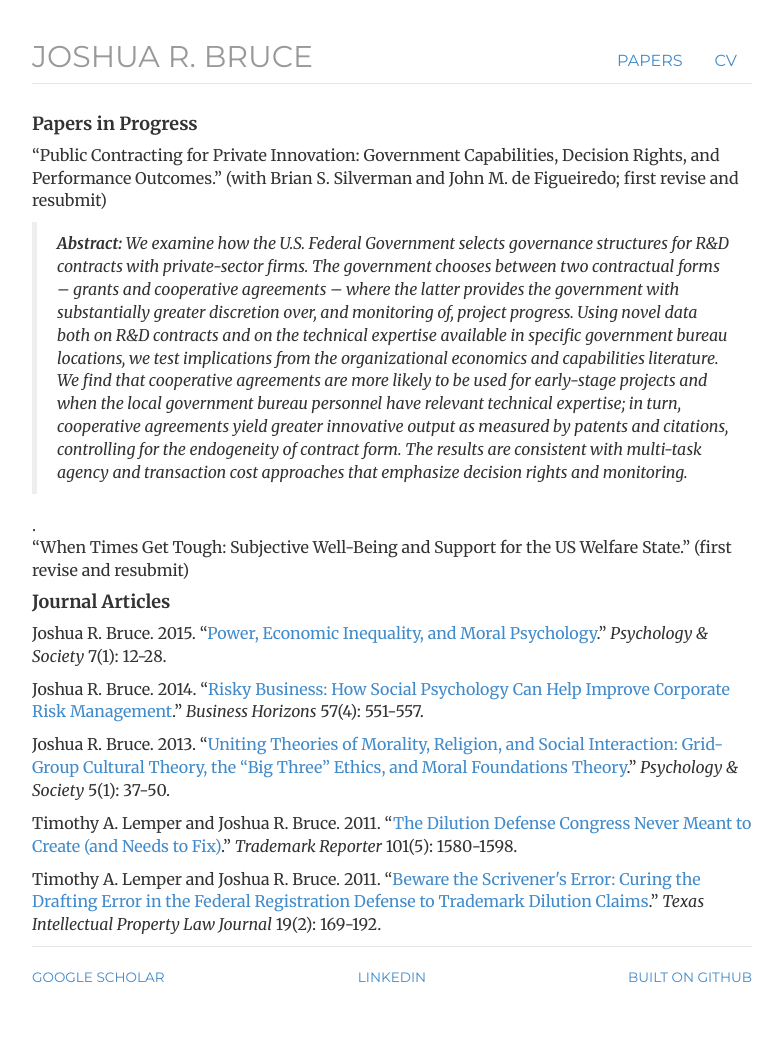
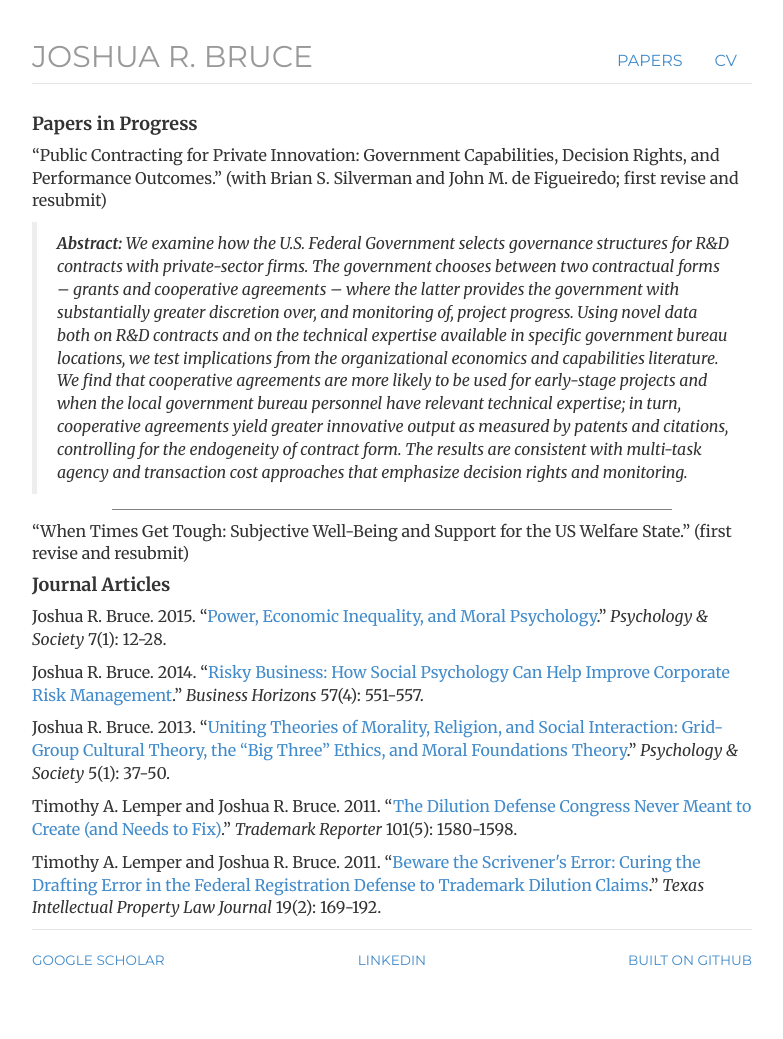
Before and after one commit to joshuarbruce/joshuarbruce.github.io, a Jekyll site: the page built from papers/index.html, in a window 1280 px wide. Shown: the whole page, without its empty margins (248-1031 px from the left). Built offline with Jekyll 4.4.1, drawn with Linux system fonts in a browser that asks for light colours; nearby versions of some CDN libraries.

Commit message:
Update style.css

```diff
--- a/css/style.css
+++ b/css/style.css
@@ -93,3 +93,17 @@
 	padding-top: 5.5px;
 	margin: 5px 15px 0px 0px;
 	font-family: 'Montserrat', Helvetica, sans-serif; }
+
+/* Create custom horizontal line */
+.customHr {
+    width: 100%
+    font-size: 1px;
+    color: rgba(0, 0, 0, 0);
+    line-height: 1px;
+    margin-left: 5em;
+    margin-right: 5em;
+
+    background-color: grey;
+    margin-top: -5px;
+    margin-bottom: 10px;
+}
```
